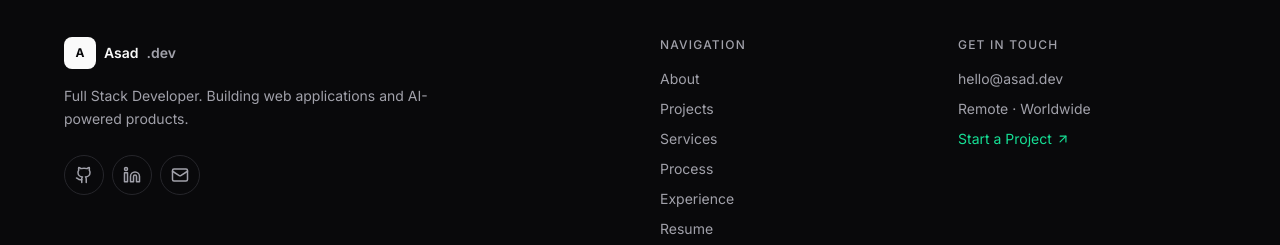
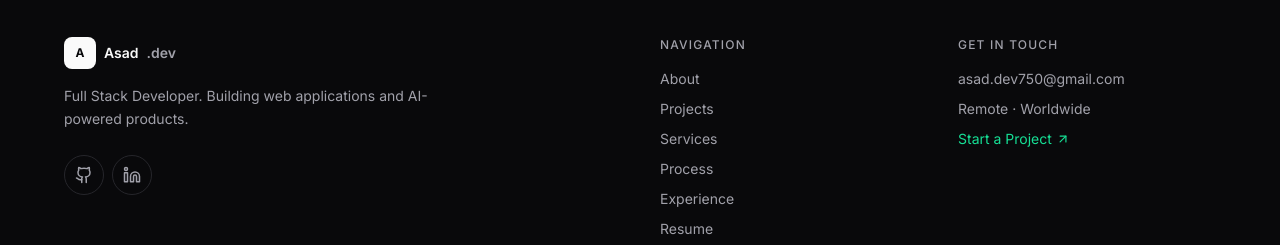
Before and after one commit to asadisadev/portfolio, a Next.js app: page /about in a window 1280 px wide. Shown: the part 1994-2239 px from the top of the page. Built offline with nearby package versions, Linux system fonts and the light colour scheme.

Commit message:
Add links

```diff
--- a/components/layout/Footer.jsx
+++ b/components/layout/Footer.jsx
@@ -43,13 +43,13 @@ export default function Footer() {
               >
                 <Linkedin className="h-[18px] w-[18px]" />
               </a>
-              <a
+              {/* <a
                 href={`mailto:${site.email}`}
                 aria-label="Email"
                 className="inline-flex h-10 w-10 items-center justify-center rounded-full border border-border text-muted-foreground transition-colors hover:bg-accent hover:text-foreground focus-ring"
               >
                 <Mail className="h-[18px] w-[18px]" />
-              </a>
+              </a> */}
             </div>
           </div>
 
--- a/data/site.js
+++ b/data/site.js
@@ -3,10 +3,10 @@ export const site = {
   role: "Full Stack Developer",
   tagline:
     "I build modern web applications, full-stack systems and AI-powered products.",
-  email: "hello@asad.dev",
+  email: "asad.dev750@gmail.com",
   location: "Remote · Worldwide",
-  github: "https://github.com/",
-  linkedin: "https://linkedin.com/",
+  github: "https://github.com/asadisadev",
+  linkedin: "https://www.linkedin.com/in/asadisadev/",
   twitter: "https://x.com/",
   resumeUrl: "/resume/resume.pdf",
   availability: "Available for freelance projects",
```
